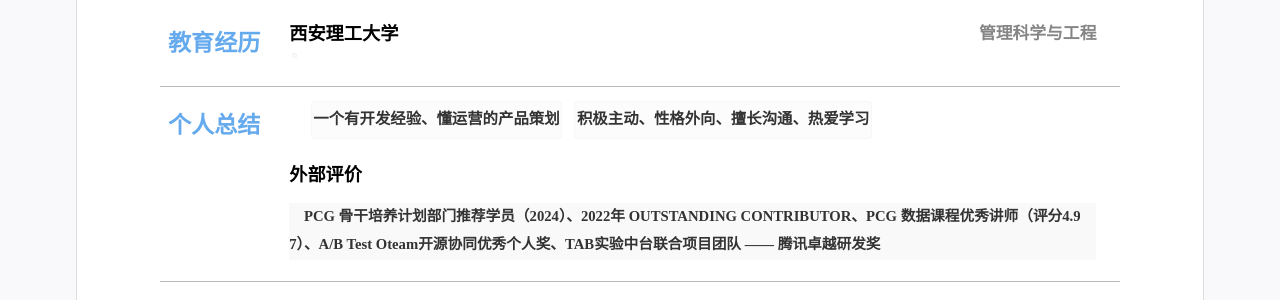
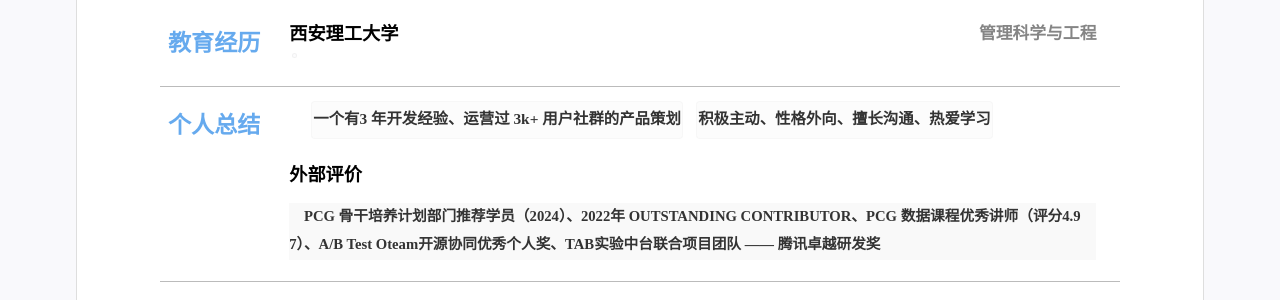
Before and after one commit to kuailexiaoshenxian/cn-wx-cv, a Jekyll site: the page built from index.html, in a window 1280 px wide. Shown: the part 191-491 px from the top of the page. Built offline with Jekyll 4.4.1, drawn with Linux system fonts in a browser that asks for light colours.

Commit message:
Update resume.yml

```diff
--- a/_data/resume.yml
+++ b/_data/resume.yml
@@ -46,7 +46,7 @@ main: #简历主要内容，
   content:
   - title: <font face="华文细黑粗体"></font>
     items: #itmems 可以小块的方式显示
-    - <font face="等线">一个有开发经验、懂运营的产品策划 </font>
+    - <font face="等线">一个有3 年开发经验、运营过 3k+ 用户社群的产品策划 </font>
     - <font face="等线">积极主动、性格外向、擅长沟通、热爱学习 </font>
   - title: <font face="华文细黑粗体">外部评价</font>
     detail:  <font face="等线"><strong> PCG 骨干培养计划部门推荐学员（2024）、2022年 OUTSTANDING CONTRIBUTOR、PCG 数据课程优秀讲师（评分4.97）、A/B Test Oteam开源协同优秀个人奖、TAB实验中台联合项目团队 —— 腾讯卓越研发奖 </font> &nbsp &nbsp
```
